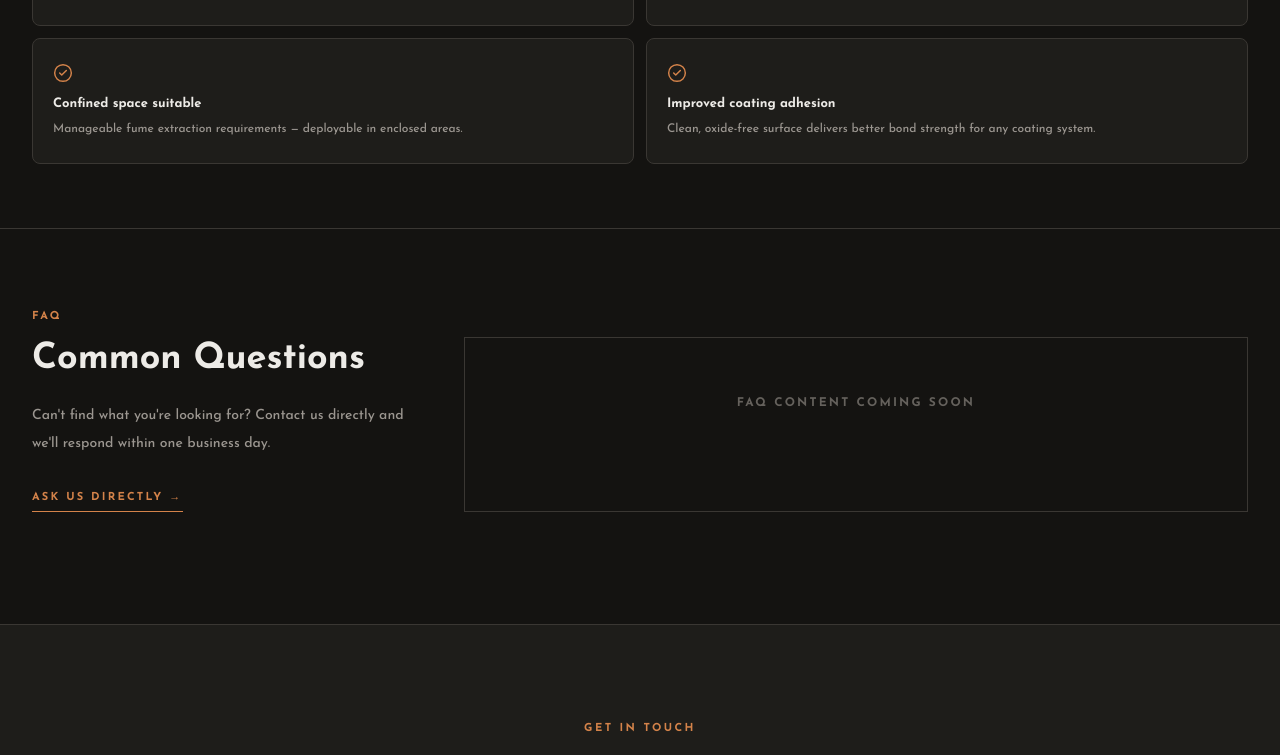
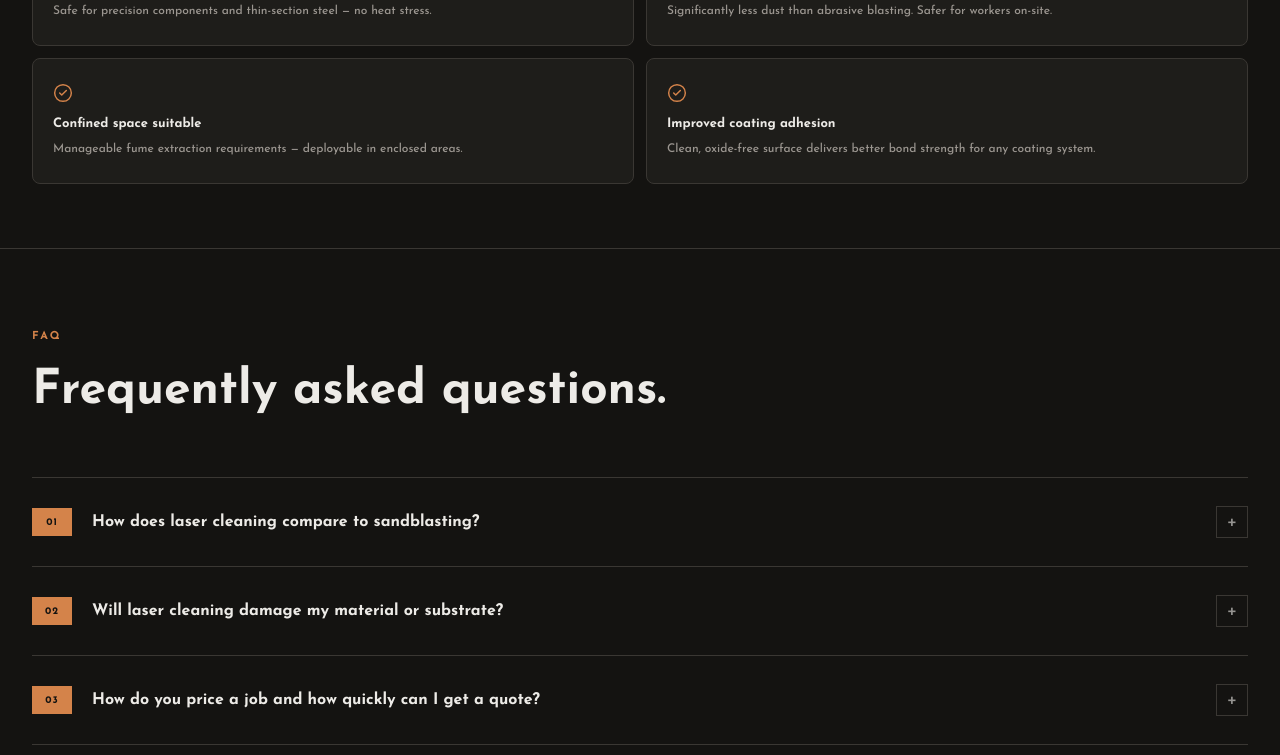
Before and after one commit to seungbeomYang/NZLCS, a Next.js app in the folder frontend4/: page /services in a window 1280 px wide. Shown: the part 5834-6589 px from the top of the page. Built offline with nearby package versions, Linux system fonts and the light colour scheme.

Commit message:
services_fin

```diff
--- a/frontend4/app/components/ServicesAccordion.tsx
+++ b/frontend4/app/components/ServicesAccordion.tsx
@@ -3,62 +3,132 @@
 import { useState } from "react";
 
 interface FaqItem {
-  q: string;
-  a: string;
+  number: string;
+  question: string;
+  paragraphs: string[];
+  tags: string[];
 }
 
-// Content to be filled in later
-const faqs: FaqItem[] = [];
+const faqs: FaqItem[] = [
+  {
+    number: "01",
+    question: "How does laser cleaning compare to sandblasting?",
+    paragraphs: [
+      "Sandblasting removes rust and coatings by propelling abrasive media at high speed — effective, but it leaves behind residue, creates significant dust, and can damage the base material. Laser cleaning uses concentrated light energy to ablate only the contaminant layer, leaving the substrate completely intact and residue-free.",
+      "For vehicle underbodies in particular, sandblast residue is visible to experienced buyers and depresses resale value. Laser leaves no trace. For structural steel, laser achieves Sa 2–2.5 cleanliness without the containment, media recovery, and disposal costs associated with blasting.",
+    ],
+    tags: ["No residue", "Sa 2–2.5 achievable", "No substrate damage"],
+  },
+  {
+    number: "02",
+    question: "Will laser cleaning damage my material or substrate?",
+    paragraphs: [
+      "No — this is one of laser cleaning's core advantages. The laser is calibrated so that the contaminant absorbs the energy and is vaporised, while the substrate beneath reflects it and remains unaffected. The process is precisely controlled and adjustable, making it safe for structural steel, thin-section components, precision fabrications, and heritage surfaces where chemical or abrasive methods would cause damage.",
+      "Each job is assessed individually and settings are adjusted accordingly before work begins.",
+    ],
+    tags: ["Steel safe", "Precision controlled", "Heritage surface compatible"],
+  },
+  {
+    number: "03",
+    question: "How do you price a job and how quickly can I get a quote?",
+    paragraphs: [
+      "Pricing is based on the scope of work — surface area, level of contamination, accessibility, and the surface preparation standard required. Send us a photo of the job and we'll provide an indicative quote within two business days.",
+      "For larger or more complex projects, we may arrange a site visit to assess conditions before finalising pricing. There's no charge for assessments on qualifying projects, and all quotes include a clear scope of work with inclusions and exclusions noted.",
+    ],
+    tags: ["Quote within 2 business days", "Photo-based assessment", "No obligation"],
+  },
+  {
+    number: "04",
+    question: "Do you come to our site, or do we need to bring the work to you?",
+    paragraphs: [
+      "Both options are available. Our equipment is fully portable and we regularly work on-site — at construction sites, industrial facilities, bridges, and dealer yards across the Auckland region and beyond.",
+      "For vehicle underbody work, we also operate from our Auckland workshop where vehicles can be dropped off. Whichever option suits your operation, we'll work around your schedule to minimise disruption.",
+    ],
+    tags: ["Mobile on-site", "Auckland workshop", "NZ-wide service"],
+  },
+  {
+    number: "05",
+    question: "Do you provide QA documentation and can you apply protective coatings after cleaning?",
+    paragraphs: [
+      "Yes to both. Full QA documentation is provided upon completion, confirming the surface cleanliness achieved and the preparation standard met — suitable for handover to coating contractors, project managers, or compliance records.",
+      "Through our partnership with NZCPM, a specialist protective coatings contractor, we also offer the complete cycle: laser cleaning followed by primer, topcoats, and intumescent paint application. This means you deal with one coordinated team from bare metal to finished protective system.",
+    ],
+    tags: ["QA documentation included", "End-to-end with NZCPM", "Primer to topcoat", "Intumescent paint"],
+  },
+];
 
 export default function ServicesAccordion() {
   const [openIndex, setOpenIndex] = useState<number | null>(null);
 
   const toggle = (i: number) => setOpenIndex(openIndex === i ? null : i);
 
-  if (faqs.length === 0) {
-    return (
-      <div className="border border-border px-8 py-14 text-center">
-        <p className="text-[12px] font-bold uppercase tracking-[0.18em] text-muted/60">
-          FAQ content coming soon
-        </p>
-      </div>
-    );
-  }
-
   return (
     <div className="border-t border-border">
-      {faqs.map((item, i) => (
-        <div key={i} className="border-b border-border">
+      {faqs.map((item, i) => {
+        const isOpen = openIndex === i;
+        return (
+          <div key={item.number} className="border-b border-border">
+            {/* Question row */}
             <button
               type="button"
               onClick={() => toggle(i)}
-            className="flex w-full items-center justify-between gap-8 px-8 py-7 text-left"
-            aria-expanded={openIndex === i}
+              className="flex w-full items-center gap-5 py-7 text-left"
+              aria-expanded={isOpen}
             >
-            <span className="font-sans text-[15px] font-bold leading-snug">
-              {item.q}
+              {/* Number badge */}
+              <span className="flex h-7 min-w-[2.5rem] flex-shrink-0 items-center justify-center bg-brand text-[10px] font-bold tracking-[0.1em] text-on-brand">
+                {item.number}
               </span>
+
+              {/* Question */}
+              <span className="flex-1 font-sans text-[15px] font-bold leading-snug md:text-[16px]">
+                {item.question}
+              </span>
+
+              {/* Toggle icon */}
               <span
                 aria-hidden
-              className={`flex-shrink-0 font-sans text-2xl font-bold text-brand transition-transform duration-200 ${
-                openIndex === i ? "rotate-45" : ""
+                className={`flex h-8 w-8 flex-shrink-0 items-center justify-center border text-xl font-light transition-all duration-300 ${
+                  isOpen
+                    ? "rotate-45 border-brand text-brand"
+                    : "border-border text-foreground/60"
                 }`}
               >
                 +
               </span>
             </button>
 
+            {/* Answer — CSS grid trick for smooth height animation */}
             <div
-            className={`overflow-hidden transition-all duration-200 ${
-              openIndex === i ? "max-h-96" : "max-h-0"
+              className={`grid transition-all duration-300 ease-out ${
+                isOpen ? "grid-rows-[1fr] opacity-100" : "grid-rows-[0fr] opacity-0"
               }`}
             >
-            <div className="px-8 pb-7 text-[13px] leading-6 text-muted">
-              {item.a}
+              <div className="overflow-hidden">
+                <div className="space-y-4 pb-8 pl-[calc(2.5rem+1.25rem)]">
+                  {item.paragraphs.map((p, pi) => (
+                    <p key={pi} className="text-[14px] leading-7 text-muted">
+                      {p}
+                    </p>
+                  ))}
+
+                  {/* Tag pills */}
+                  <div className="flex flex-wrap gap-2 pt-1">
+                    {item.tags.map((tag) => (
+                      <span
+                        key={tag}
+                        className="rounded-full bg-brand/10 px-3 py-1 text-[10px] font-bold uppercase tracking-[0.15em] text-brand"
+                      >
+                        {tag}
+                      </span>
+                    ))}
                   </div>
                 </div>
               </div>
-      ))}
+            </div>
+          </div>
+        );
+      })}
     </div>
   );
 }
--- a/frontend4/app/services/page.tsx
+++ b/frontend4/app/services/page.tsx
@@ -44,7 +44,7 @@ interface Application {
 
 interface Benefit {
   title: string;
-  desc: string;
+  desc: React.ReactNode;
 }
 
 interface ServiceData {
@@ -146,7 +146,7 @@ const services: ServiceData[] = [
       },
       {
         title: "Mobile",
-        desc: "We come to your yard or workshop — no need to transport vehicles to us.",
+        desc: <>We come to your yard or workshop, or vehicles can be dropped off at our Auckland facility.<br />Whichever works best for your operation.</>,
       },
     ],
   },
@@ -417,30 +417,22 @@ export default function ServicesPage() {
 
       {/* ── FAQ ───────────────────────────────────────────────────────────── */}
       <section className="border-t border-border">
-        <div className="mx-auto max-w-[1280px] px-8 pt-20 pb-12">
-          <p className="mb-3 text-[11px] font-bold uppercase tracking-[0.22em] text-brand">
+        {/* Header */}
+        <div className="mx-auto max-w-[1280px] px-8 pt-20 pb-14">
+          <p className="mb-4 text-[11px] font-bold uppercase tracking-[0.22em] text-brand">
             FAQ
           </p>
-          <div className="grid grid-cols-1 gap-10 md:grid-cols-[1fr_2fr]">
-            <div>
-              <h2 className="font-sans text-3xl font-bold leading-tight md:text-4xl">
-                Common Questions
-              </h2>
-              <p className="mt-5 text-[14px] leading-7 text-muted">
-                Can&apos;t find what you&apos;re looking for? Contact us directly
-                and we&apos;ll respond within one business day.
-              </p>
-              <a
-                href="/contact"
-                className="mt-8 inline-block border-b border-brand pb-1 text-[11px] font-bold uppercase tracking-[0.2em] text-brand hover:border-brand-light hover:text-brand-light"
-              >
-                Ask Us Directly →
-              </a>
-            </div>
-            <ServicesAccordion />
-          </div>
+          <h2 className="font-sans text-4xl font-bold leading-tight md:text-5xl">
+            Frequently asked questions.
+          </h2>
         </div>
-        <div className="h-16" aria-hidden />
+
+        {/* Accordion */}
+        <div className="mx-auto max-w-[1280px] px-8">
+          <ServicesAccordion />
+        </div>
+
+        <div className="h-20" aria-hidden />
       </section>
 
       {/* ── BOTTOM CTA ────────────────────────────────────────────────────── */}
@@ -449,25 +441,19 @@ export default function ServicesPage() {
           <p className="mb-4 text-[11px] font-bold uppercase tracking-[0.22em] text-brand">
             Get in Touch
           </p>
-          <h2 className="mx-auto max-w-2xl font-sans text-4xl font-bold leading-tight md:text-5xl">
+          <h2 className="mx-auto max-w-2xl font-sans text-4xl font-bold leading-tight md:text-5xl whitespace-nowrap">
             Not sure which service you need?
           </h2>
-          <p className="mx-auto mt-6 max-w-md text-[15px] leading-7 text-muted">
-            Send us a photo of the job and we&apos;ll assess it and respond within
-            two business days. No obligation — just a straight answer.
+          <p className="mt-6 text-[15px] leading-7 text-muted">
+            Send us a photo of the job and we&apos;ll assess it and respond within two business days.<br />
+            No obligation — just a straight answer.
           </p>
-          <div className="mt-10 flex flex-col items-center justify-center gap-4 sm:flex-row sm:gap-5">
+          <div className="mt-10 flex items-center justify-center">
             <a
               href="/contact"
               className="inline-block bg-brand px-10 py-4 text-[11px] font-bold uppercase tracking-[0.2em] text-on-brand transition-colors hover:bg-brand-light"
             >
               Get a Free Quote →
-            </a>
-            <a
-              href="tel:021419933"
-              className="inline-block border border-border px-10 py-4 text-[11px] font-bold uppercase tracking-[0.2em] text-foreground/70 transition-colors hover:border-brand hover:text-brand"
-            >
-              Call 021 419 933
             </a>
           </div>
         </div>
```
Lines whose indentation alone changed are shown as unchanged.
